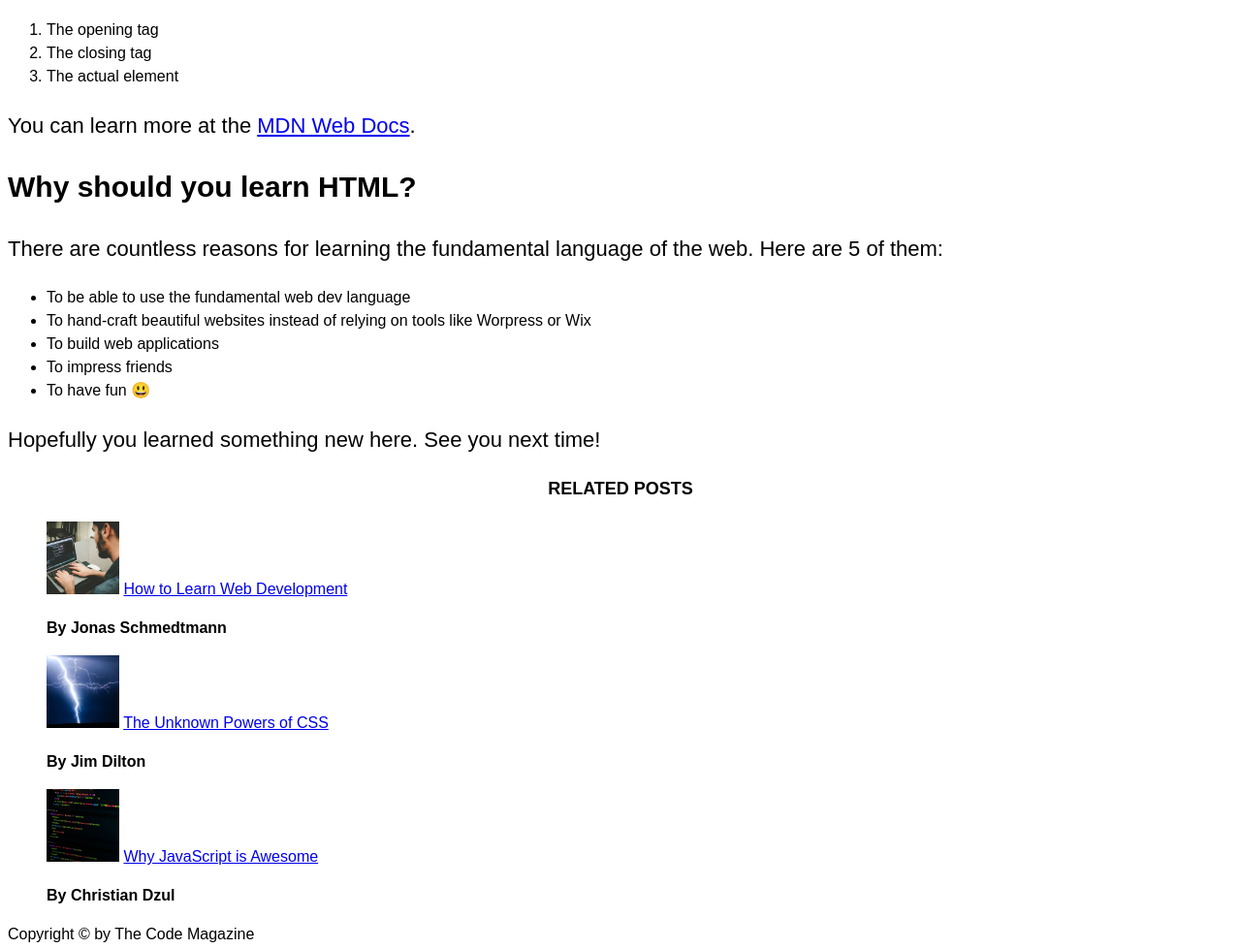
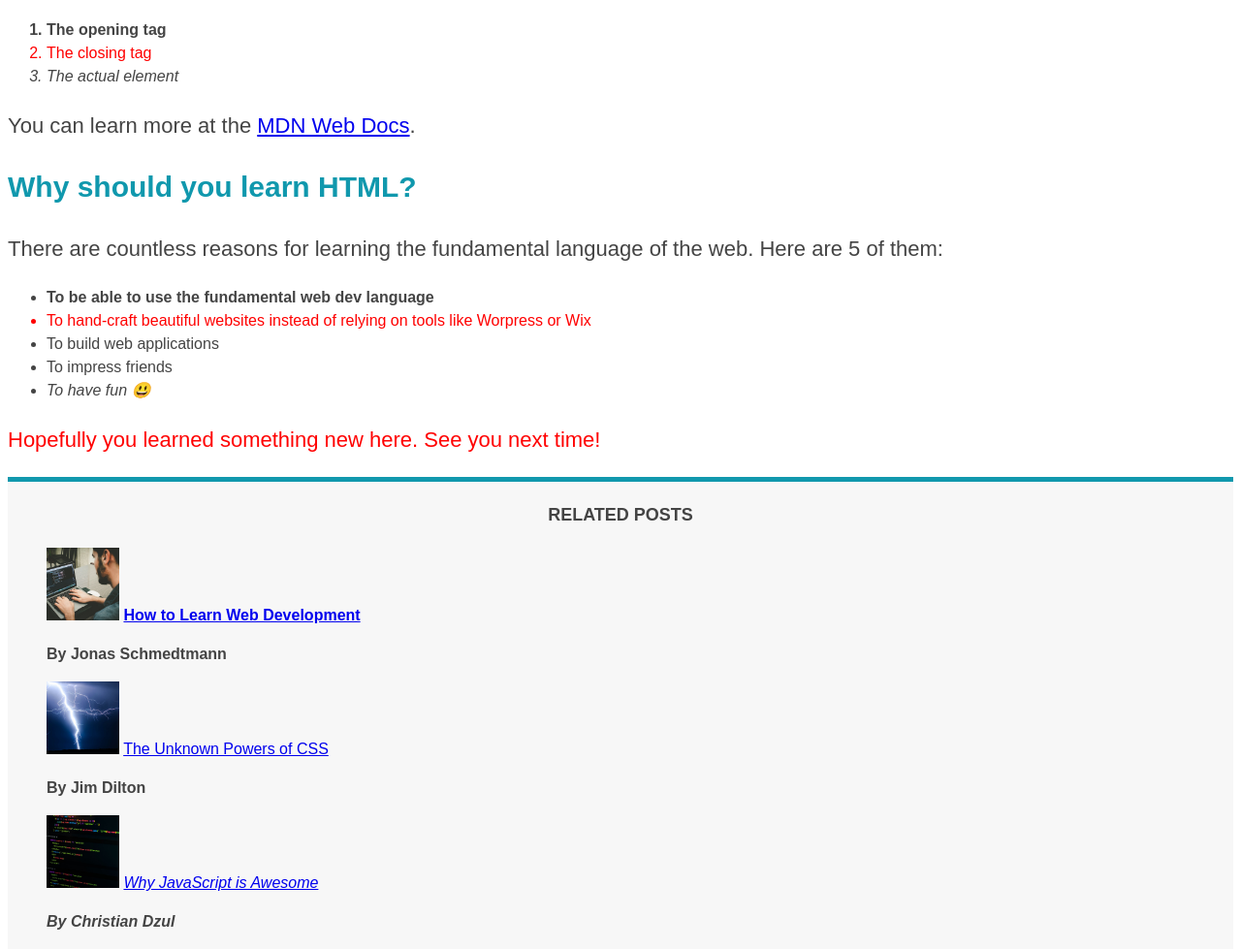
Before and after one commit to ChristianDzul/Web-Development, a plain HTML site: page index.html in a window 1280 px wide. Shown: the part 975-1954 px from the top of the page at 97% size. Drawn offline with Linux system fonts and the light colour scheme.

Commit message:
Adding color and pseudo-classes

```diff
--- a/index.html
+++ b/index.html
@@ -14,7 +14,7 @@
   </head>
   <!-- Body is for all the elements that are visible in the browser -->
   <body>
-    <header>
+    <header class="main-header">
       <h1>📘 The Code Magazine</h1>
       <nav>
         <a href="Blog.html">Blog</a>
@@ -67,7 +67,7 @@
       </p>
       <p>In HTML, each element is made up of 3 parts:</p>
       <ol>
-        <li>The opening tag</li>
+        <li class="first-li">The opening tag</li>
         <li>The closing tag</li>
         <li>The actual element</li>
       </ol>
@@ -87,7 +87,9 @@
         web. Here are 5 of them:
       </p>
       <ul>
-        <li>To be able to use the fundamental web dev language</li>
+        <li class="first-li">
+          To be able to use the fundamental web dev language
+        </li>
         <li>
           To hand-craft beautiful websites instead of relying on tools like
           Worpress or Wix
--- a/style.css
+++ b/style.css
@@ -1,3 +1,4 @@
+/* This is a list to modify all this tags font */
 h1,
 h2,
 h3,
@@ -5,13 +6,24 @@ h4,
 p,
 li {
   font-family: sans-serif;
+  color: #444;
+}
+/* Another list to modify headings color all at once and not one by one */
+h1,
+h2,
+h3 {
+  color: #1098ad;
 }
 
+/* --------------------------------- */
 h1 {
-  color: rgb(19, 31, 194);
+  /* color: rgb(19, 31, 194); */
+  /* color: #1098ad; */
+  /* color: rgba(154, 235, 235, 255); */
   font-size: 30px;
   text-transform: uppercase;
   font-style: italic;
+  /* border: 10px solid #444 ; */
 }
 
 h2 {
@@ -43,7 +55,7 @@ li {
   font-size: 16px;
 }
 /* This might work in this case, but if you have plenty of this, it can be tricky and not
-very useful, so we can name the elements using id, each id can be only named once, it cannoy
+very useful, so we can name the elements using id, each id can be only named once, it cannot
  be repeated, instead we can use clases and the name must be separated by a '-'
   e.g = related-author, and to call it we must use '.'*/
 #author {
@@ -59,3 +71,41 @@ very useful, so we can name the elements using id, each id can be only named onc
 .related {
   list-style: none;
 }
+/* classes are more relible than ID */
+.main-header {
+  background-color: #f7f7f7;
+}
+
+aside {
+  background-color: #f7f7f7;
+  border-top: 5px solid #1098ad; /*Solid-dash-dotted are the styles*/
+  border-bottom: 5px solid #1098ad;
+}
+
+/* body {
+  /* background-color: rgb(80, 80, 80);
+} */
+
+/* .first-li {
+  font-weight: bold;
+} */
+
+/* This is a pseudo-class that detects the first element of a list and makes it bold */
+li:first-child {
+  font-weight: bold;
+}
+
+li:last-child {
+  font-style: italic;
+}
+
+li:nth-child(2) {
+  /*even, odd, or n number*/
+  color: red;
+}
+
+article p:last-child {
+  /* In this case, the first child (now last) of header it is not paragraph(p), but header, that is why
+  the color did not change, in this situation is not really good to use it*/
+  color: red;
+}
```
Also changed, not shown: 1 other file.
